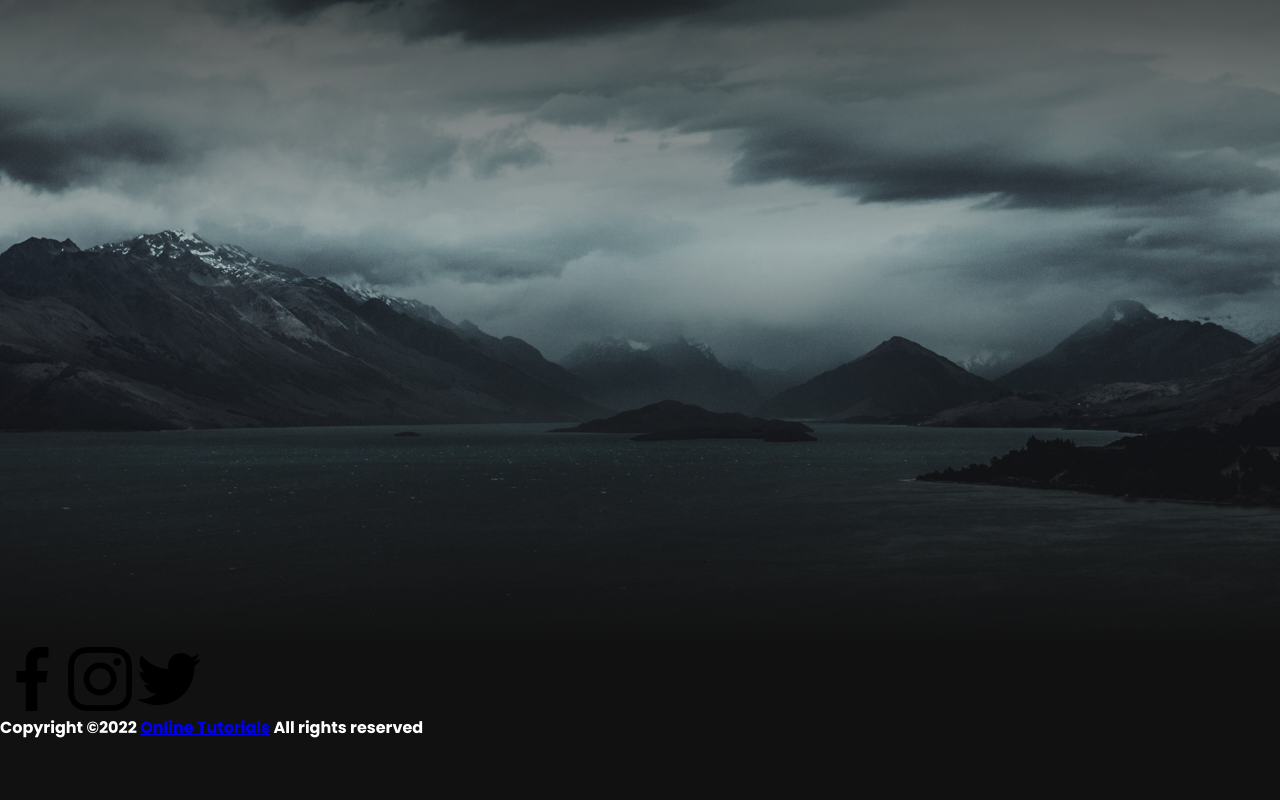
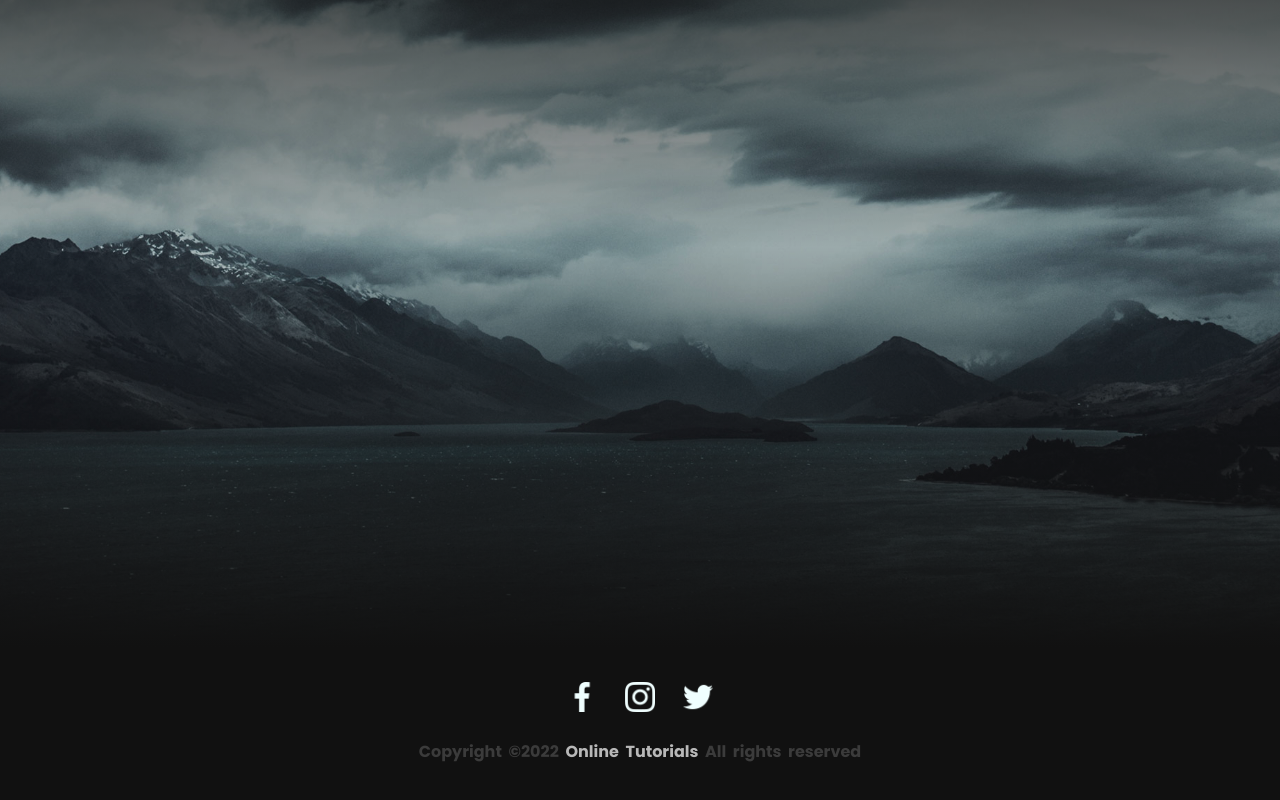
Before and after one commit to MaroufEbrahimi/travel-forDeveloper, a plain HTML site: page index.html in a window 1280 px wide. Shown: the part 3146-3946 px from the top of the page. Before the commit the page ends 3885 px from the top, so only its background shows below. Drawn offline with Linux system fonts and the light colour scheme.

Commit message:
some style for footer

```diff
--- a/assets/css/style.css
+++ b/assets/css/style.css
@@ -369,3 +369,40 @@ header>h3 {
    font-size: 14px;
    margin-bottom: 5px;
 }
+
+/* Footer */
+footer {
+   text-align: center;
+}
+
+footer .social-media {
+   margin-top: 2%;
+}
+
+footer .social-media a img {
+   padding: 10px;
+   width: 50px;
+   height: 50px;
+   margin: 0 2px;
+   filter: saturate(450%) contrast(410%) brightness(150%)invert(120%) sepia(420%)hue-rotate(120deg);
+}
+
+footer .social-media a img:hover {
+   filter: saturate(450%) contrast(410%) brightness(150%)invert(50%) sepia(420%)hue-rotate(100deg);
+}
+
+footer h4 {
+   color: rgb(59, 59, 59);
+   word-spacing: 0.2em;
+   margin: 1% auto 5% auto;
+}
+
+footer h4 a {
+   color: #fff;
+   text-decoration: none;
+   opacity: 0.7;
+}
+
+footer h4 a:hover {
+   opacity: 1;
+}
```
